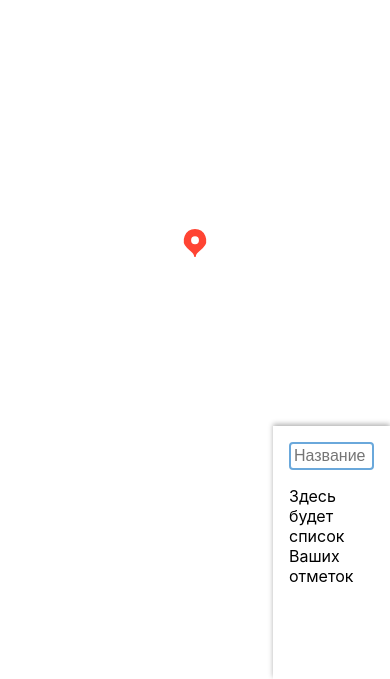
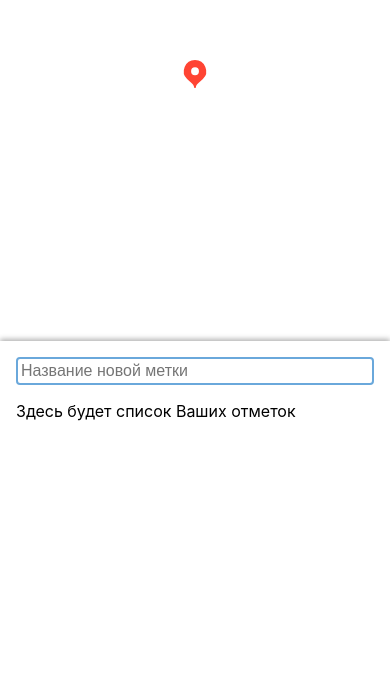
Before and after one commit to ksenkso/funbox-test-task, a React (Create React App) app: page / in a window 390 px wide. Shown: the part 165-844 px from the top of the page. Built offline with nearby package versions, Linux system fonts and the light colour scheme.

Commit message:
feat: add style for small screens

```diff
--- a/src/components/App/App.js
+++ b/src/components/App/App.js
@@ -15,6 +15,7 @@ function App() {
       <div className="map-container">
         <YMaps>
           <Map
+            id="map"
             defaultState={{ center, zoom: 9 }}
             width="100%"
             height="100%"
--- a/src/components/App/App.scss
+++ b/src/components/App/App.scss
@@ -1,3 +1,5 @@
+@import "../../styles/mixins";
+
 .app {
   height: 100%;
 }
@@ -5,13 +7,10 @@
 .map-container {
   position: relative;
   height: 100%;
+}
 
-  .map-center {
-    position: absolute;
-    top: 50%;
-    width: 28px;
-    height: 28px;
-    left: 50%;
-    transform: translate(-50%, -100%);
+@include sm-screen {
+  #map {
+    height: 60vh !important;
   }
 }
--- a/src/components/MapCenter/MapCenter.js
+++ b/src/components/MapCenter/MapCenter.js
@@ -1,3 +1,4 @@
+import './MapCenter.scss';
 import { ReactComponent as PositionIcon } from '../../assets/center.svg';
 
 export const MapCenter = (props) => {
--- /dev/null
+++ b/src/components/MapCenter/MapCenter.scss
@@ -0,0 +1,15 @@
+@import "../../styles/mixins";
+
+.map-center {
+  position: absolute;
+  top: 50%;
+  width: 28px;
+  height: 28px;
+  left: 50%;
+  transform: translate(-50%, -100%);
+  pointer-events: none;
+
+  @include sm-screen {
+    top: 30%;
+  }
+}
--- a/src/components/PlacemarksList/PlacemarksList.scss
+++ b/src/components/PlacemarksList/PlacemarksList.scss
@@ -6,7 +6,7 @@
   row-gap: .25rem;
   list-style-type: none;
   padding: 0;
-  overflow: hidden;
+  overflow-y: auto;
   max-height: 100%;
 
   &_dragging {
--- a/src/components/PlacemarksPanel/PlacemarksPanel.scss
+++ b/src/components/PlacemarksPanel/PlacemarksPanel.scss
@@ -1,8 +1,11 @@
+@import '../../styles/mixins';
+
 .PlacemarksPanel {
   position: absolute;
   bottom: 0;
-  left: 70%;
+  right: 0;
   width: 30%;
+  min-width: 500px;
   height: 30vh;
   overflow: auto;
   display: flex;
@@ -13,4 +16,13 @@
   background-color: #fff;
   z-index: 1;
   box-shadow: 0 -2px 5px 0 rgb(0 0 0 / 30%);
+  min-height: 12rem;
+
+
+  @include sm-screen {
+    min-width: 0;
+    width: 100%;
+    left: 0;
+    height: 40vh;
+  }
 }
--- /dev/null
+++ b/src/styles/_mixins.scss
@@ -0,0 +1,5 @@
+@mixin sm-screen {
+  @media screen and (max-width: 500px) {
+    @content;
+  }
+}
```
